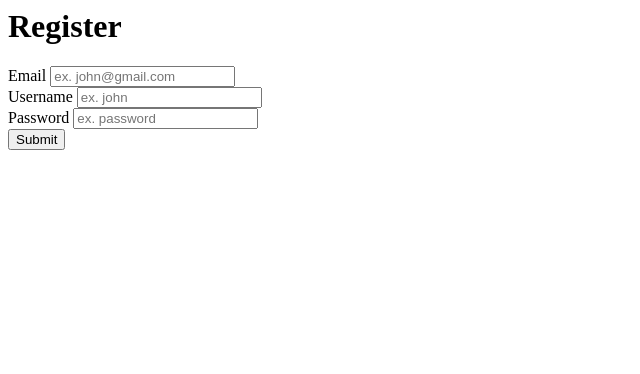
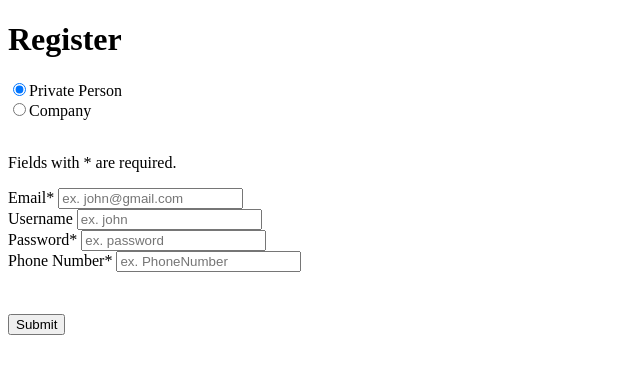
Before and after one commit to wiejar/ZaawTprO, a Django app: template static/templates/authentication/register.html in a window 1280 px wide. Shown: the top 374 px of the page, without its empty margins (0-640 px from the left). Run offline with Django 3.2, Linux system fonts and the light colour scheme; the template is opened without the code that fills it, so the values that code supplies are empty.

Commit message:
Added options for user to choose while registrating.

```diff
--- a/authentication/serializers.py
+++ b/authentication/serializers.py
@@ -15,7 +15,7 @@ class AccountSerializer(serializers.ModelSerializer):
         model = Account
         fields = (
         'id', 'email', 'username', 'created_at', 'update_at', 'first_name', 'last_name', 'password',
-        'confirm_password',)
+        'confirm_password', 'phone_number', 'company_name', 'tax_identification_number')
         read_only_fields = ('created_at', 'update_at',)
 
         def create(self, validated_data):
--- a/static/javascripts/authentication/controllers/register.controller.js
+++ b/static/javascripts/authentication/controllers/register.controller.js
@@ -17,7 +17,8 @@
         activate();
 
         function register(){
-            Authentication.register(vm.email,vm.password, vm.username);
+            Authentication.register(vm.email,vm.password, vm.username, vm.phone_number,vm.company_name, vm.tax_identification_number);
+
         }
 
         function activate(){
--- a/static/templates/authentication/register.html
+++ b/static/templates/authentication/register.html
@@ -1,11 +1,35 @@
+<!DOCTYPE html>
+<html>
+<body>
+
+<script>
+    function myFunction() {
+        document.getElementById("identity").style.visibility = "visible";
+        document.getElementById("identity2").style.visibility = "visible";
+}
+    function myFunction2(){
+        document.getElementById("identity").style.visibility = "hidden";
+        document.getElementById("identity2").style.visibility = "hidden";
+    }
+</script>
+
+</body>
 <div class="row">
     <div class="col-md-4 col-md-offset-4">
         <h1>Register</h1>
 
         <div class="well">
+            <form action="">
+                <input type="radio" name="type" value="privatePerson"
+                onclick=myFunction2() checked>Private Person<br>
+                <input type="radio" name="type" value="Company"
+                onclick=myFunction()>Company
+            </form>
+                <br>
+            <p>Fields with * are required.</p>
             <form role="form" ng-submit="vm.register()">
                 <div class="form-group">
-                    <label for="register__email">Email</label>
+                    <label for="register__email">Email<span class="mandatory">*</span></label>
                     <input type="email" class="form-control" id="register__email"
                            ng-model="vm.email" placeholder="ex. john@gmail.com">
                 </div>
@@ -17,9 +41,27 @@
                 </div>
 
                 <div class="form-group">
-                    <label for="register__password">Password</label>
+                    <label for="register__password">Password<span class="mandatory">*</span></label>
                     <input type="password" class="form-control" id="register__password"
                            ng-model="vm.password" placeholder="ex. password">
+                </div>
+
+                <div class="form-group">
+                    <label for="register__phone_number">Phone Number<span class="mandatory">*</span></label>
+                    <input type="text" class="form-control" id="register__phone_number"
+                           ng-model="vm.phone_number" placeholder="ex. PhoneNumber">
+                </div>
+
+                <div id="identity" class="form-group" style="visibility: hidden">
+                    <label for="register__company_name">Company Name</label>
+                    <input type="text" class="form-control" id="register__company_name"
+                           ng-model="vm.company_name" placeholder="ex.Name of your company">
+                </div>
+
+                <div id="identity2" class="form-group" style="visibility: hidden">
+                    <label for="register__tax_identification_number">Tax Identification Number</label>
+                    <input type="text" class="form-control" id="register__tax_identification_number"
+                           ng-model="vm.tax_identification_number" placeholder="ex.Type in your TIN">
                 </div>
 
                 <div class="form-group">
@@ -29,3 +71,4 @@
         </div>
     </div>
 </div>
+<html>
```
Also changed, not shown: authentication/models.py (+8 -2 lines), static/javascripts/authentication/services/auhentication.service.js (+5 -2 lines).
